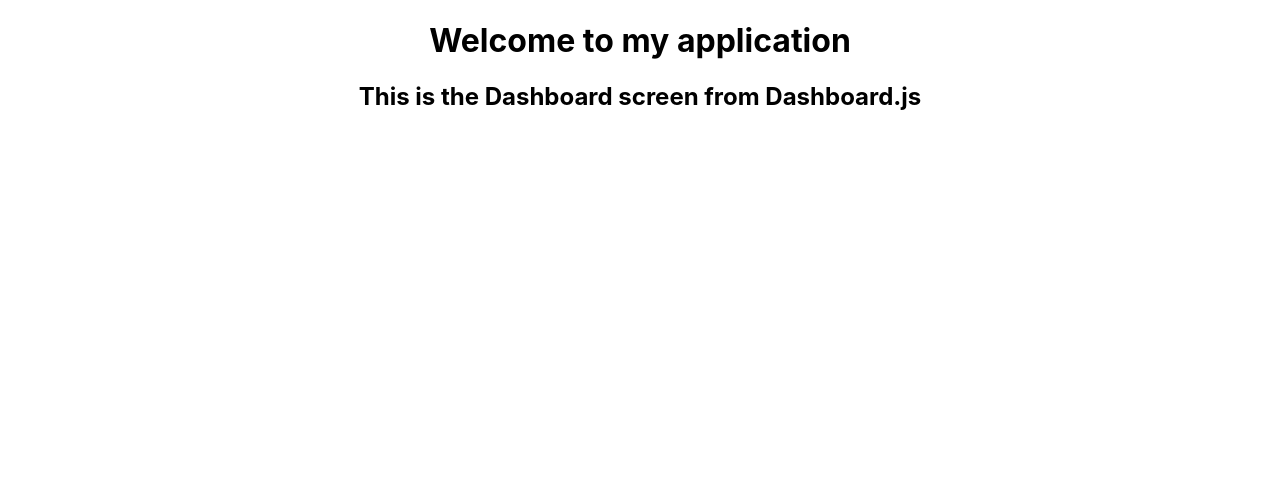
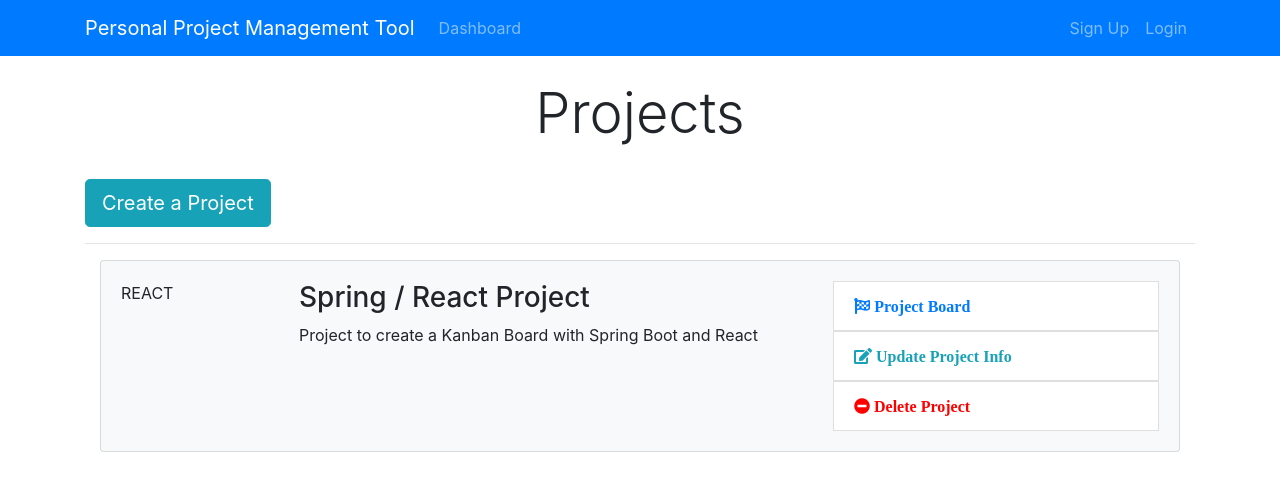
Before and after one commit to ahsherlock/personalProjectManagerFrontEnd, a React (Create React App) app: page / in a window 1280 px wide. Shown: the top 490 px of the page. Built offline with nearby package versions, Linux system fonts and the light colour scheme.

Commit message:
added navbar,projectitem, and some css.

```diff
--- a/package.json
+++ b/package.json
@@ -6,6 +6,7 @@
     "@testing-library/jest-dom": "^4.2.4",
     "@testing-library/react": "^9.3.2",
     "@testing-library/user-event": "^7.1.2",
+    "bootstrap": "^4.4.1",
     "react": "^16.13.0",
     "react-dom": "^16.13.0",
     "react-scripts": "3.4.0"
--- a/public/index.html
+++ b/public/index.html
@@ -24,7 +24,13 @@
       work correctly both with client-side routing and a non-root public URL.
       Learn how to configure a non-root public URL by running `npm run build`.
     -->
-    <title>React App</title>
+    <link
+      rel="stylesheet"
+      href="https://use.fontawesome.com/releases/v5.2.0/css/all.css"
+      integrity="sha384-hWVjflwFxL6sNzntih27bfxkr27PmbbK/iSvJ+a4+0owXq79v+lsFkW54bOGbiDQ"
+      crossorigin="anonymous"
+    />
+    <title>Personal Project Management</title>
   </head>
   <body>
     <noscript>You need to enable JavaScript to run this app.</noscript>
--- a/src/App.css
+++ b/src/App.css
@@ -1,38 +1,65 @@
-.App {
-  text-align: center;
+img {
+  width: 100%;
 }
 
-.App-logo {
-  height: 40vmin;
-  pointer-events: none;
+.navbar {
+  background-color: #e3f2fd;
+}
+.fa.fa-edit {
+  color: #18a2b9;
 }
 
-@media (prefers-reduced-motion: no-preference) {
-  .App-logo {
-    animation: App-logo-spin infinite 20s linear;
-  }
+.list-group-item.delete:hover {
+  cursor: -webkit-grab;
+  background-color: pink;
 }
 
-.App-header {
-  background-color: #282c34;
-  min-height: 100vh;
-  display: flex;
-  flex-direction: column;
-  align-items: center;
-  justify-content: center;
-  font-size: calc(10px + 2vmin);
-  color: white;
+.list-group-item.update:hover {
+  cursor: -webkit-grab;
+  background-color: gainsboro;
 }
 
-.App-link {
-  color: #61dafb;
+.list-group-item.board:hover {
+  cursor: -webkit-grab;
+  background-color: gainsboro;
 }
 
-@keyframes App-logo-spin {
-  from {
-    transform: rotate(0deg);
-  }
-  to {
-    transform: rotate(360deg);
-  }
+.fa.fa-minus-circle {
+  color: red;
 }
+
+.landing {
+  position: relative;
+  /* background: url("../img/showcase.jpg") no-repeat; */
+  background-size: cover;
+  background-position: center;
+  height: 100vh;
+  margin-top: -24px;
+  margin-bottom: -50px;
+}
+
+.landing-inner {
+  padding-top: 80px;
+}
+
+.dark-overlay {
+  background-color: rgba(0, 0, 0, 0.7);
+  position: absolute;
+  top: 0;
+  left: 0;
+  width: 100%;
+  height: 100%;
+}
+
+.card-form {
+  opacity: 0.9;
+}
+
+.latest-profiles-img {
+  width: 40px;
+  height: 40px;
+}
+
+.form-control::placeholder {
+  color: #bbb !important;
+}
--- a/src/App.js
+++ b/src/App.js
@@ -1,11 +1,13 @@
 import React from 'react';
 import './App.css';
 import Dashboard from './components/Dashboard';
-
+import Header from './components/Layout/Header';
+import 'bootstrap/dist/css/bootstrap.min.css'; //Import the bootstrap css file into main App.js
 function App() {
   return (
     <div className="App">
-    <Dashboard/>
+      <Header />
+      <Dashboard />
     </div>
   );
 }
--- a/src/components/Dashboard.js
+++ b/src/components/Dashboard.js
@@ -1,12 +1,26 @@
 import React, { Component } from 'react';
+import ProjectItem from './Project/ProjectItem';
 
 class Dashboard extends Component {
   render() {
     return (
-      <div>
-        <h1>Welcome to my application</h1>
-        <h2>This is the Dashboard screen from Dashboard.js</h2>
-      </div>
+        <div class="projects">
+        <div class="container">
+            <div class="row">
+                <div class="col-md-12">
+                    <h1 class="display-4 text-center">Projects</h1>
+                    <br />
+                    <a href="ProjectForm.html" class="btn btn-lg btn-info">
+                        Create a Project
+                    </a>
+                    <br />
+                    <hr />
+                    <ProjectItem/>
+                    </div>
+                    </div>
+                </div>
+            </div>
+
     );
   }
 }
--- /dev/null
+++ b/src/components/Layout/Header.js
@@ -0,0 +1,47 @@
+import React, { Component } from 'react';
+
+class Header extends Component {
+  render() {
+    return (
+      <nav class="navbar navbar-expand-sm navbar-dark bg-primary mb-4">
+        <div class="container">
+          <a class="navbar-brand" href="Dashboard.html">
+            Personal Project Management Tool
+          </a>
+          <button
+            class="navbar-toggler"
+            type="button"
+            data-toggle="collapse"
+            data-target="#mobile-nav"
+          >
+            <span class="navbar-toggler-icon" />
+          </button>
+
+          <div class="collapse navbar-collapse" id="mobile-nav">
+            <ul class="navbar-nav mr-auto">
+              <li class="nav-item">
+                <a class="nav-link" href="/dashboard">
+                  Dashboard
+                </a>
+              </li>
+            </ul>
+
+            <ul class="navbar-nav ml-auto">
+              <li class="nav-item">
+                <a class="nav-link " href="register.html">
+                  Sign Up
+                </a>
+              </li>
+              <li class="nav-item">
+                <a class="nav-link" href="login.html">
+                  Login
+                </a>
+              </li>
+            </ul>
+          </div>
+        </div>
+      </nav>
+    );
+  }
+}
+export default Header;
--- /dev/null
+++ b/src/components/Project/ProjectItem.js
@@ -0,0 +1,41 @@
+import React, { Component } from 'react';
+
+class ProjectItem extends Component {
+  render() {
+    return (
+      <div class="container">
+        <div class="card card-body bg-light mb-3">
+          <div class="row">
+            <div class="col-2">
+              <span class="mx-auto">REACT</span>
+            </div>
+            <div class="col-lg-6 col-md-4 col-8">
+              <h3>Spring / React Project</h3>
+              <p>Project to create a Kanban Board with Spring Boot and React</p>
+            </div>
+            <div class="col-md-4 d-none d-lg-block">
+              <ul class="list-group">
+                <a href="/">
+                  <li class="list-group-item board">
+                    <i class="fa fa-flag-checkered pr-1"> Project Board </i>
+                  </li>
+                </a>
+                <a href="/">
+                  <li class="list-group-item update">
+                    <i class="fa fa-edit pr-1"> Update Project Info</i>
+                  </li>
+                </a>
+                <a href="/">
+                  <li class="list-group-item delete">
+                    <i class="fa fa-minus-circle pr-1"> Delete Project</i>
+                  </li>
+                </a>
+              </ul>
+            </div>
+          </div>
+        </div>
+      </div>
+    );
+  }
+}
+export default ProjectItem;
```
Also changed, not shown: 1 other file (tests, documents, lock files or other folders).
